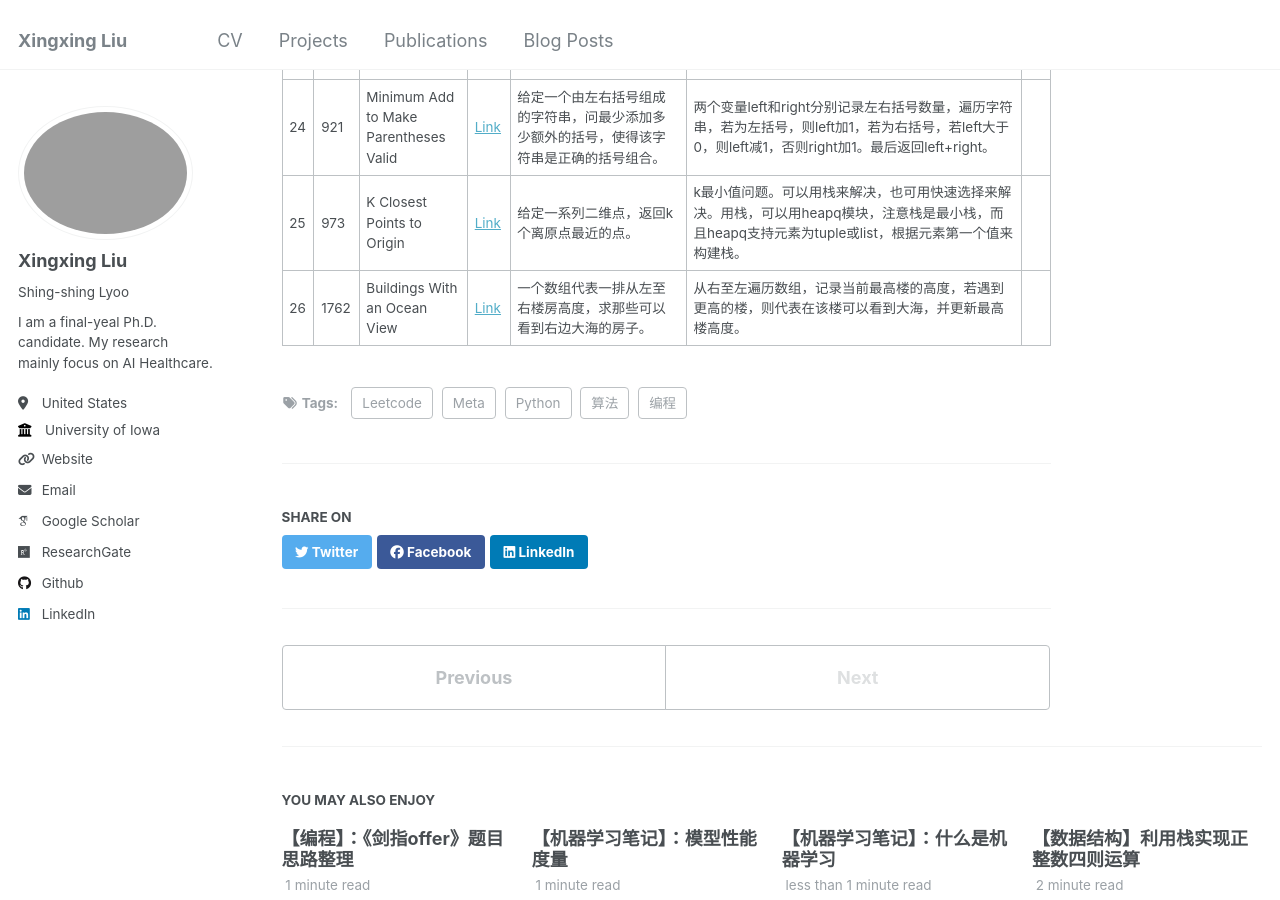
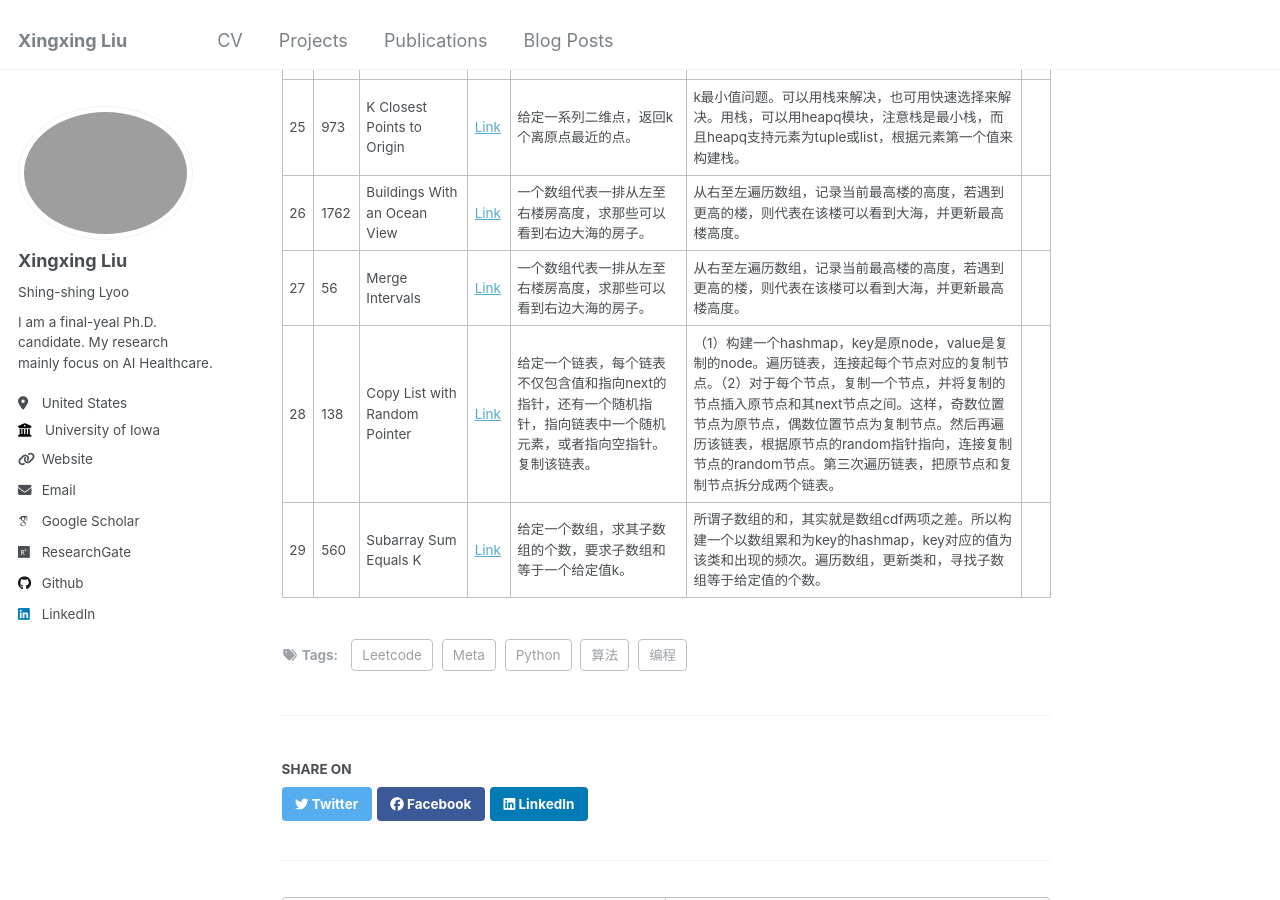
Before and after one commit to xxliu1996/xxliu1996.github.io, a Jekyll site: the page built from _posts/2024-11-10-blog-leetcode-meta.md, in a window 1280 px wide and 900 px high, scrolled down 3495 px. Built offline with Jekyll 4.4.1, drawn with Linux system fonts in a browser that asks for light colours; some web fonts are replaced; some of the changed text lies outside the part shown.

Commit message:
update blog 2024-blog-leetcode-meta

```diff
--- a/_posts/2024-11-10-blog-leetcode-meta.md
+++ b/_posts/2024-11-10-blog-leetcode-meta.md
@@ -42,3 +41,6 @@ tags:
 |24|921|Minimum Add to Make Parentheses Valid|[Link](https://leetcode.com/problems/minimum-add-to-make-parentheses-valid/description/)|给定一个由左右括号组成的字符串，问最少添加多少额外的括号，使得该字符串是正确的括号组合。|两个变量left和right分别记录左右括号数量，遍历字符串，若为左括号，则left加1，若为右括号，若left大于0，则left减1，否则right加1。最后返回left+right。||
 |25|973|K Closest Points to Origin|[Link](https://leetcode.com/problems/k-closest-points-to-origin/description/)|给定一系列二维点，返回k个离原点最近的点。|k最小值问题。可以用栈来解决，也可用快速选择来解决。用栈，可以用heapq模块，注意栈是最小栈，而且heapq支持元素为tuple或list，根据元素第一个值来构建栈。||
 |26|1762|Buildings With an Ocean View|[Link](https://leetcode.com/problems/buildings-with-an-ocean-view/description/)|一个数组代表一排从左至右楼房高度，求那些可以看到右边大海的房子。|从右至左遍历数组，记录当前最高楼的高度，若遇到更高的楼，则代表在该楼可以看到大海，并更新最高楼高度。||
+|27|56|Merge Intervals|[Link](https://leetcode.com/problems/merge-intervals/description/)|一个数组代表一排从左至右楼房高度，求那些可以看到右边大海的房子。|从右至左遍历数组，记录当前最高楼的高度，若遇到更高的楼，则代表在该楼可以看到大海，并更新最高楼高度。||
+|28|138|Copy List with Random Pointer|[Link](https://leetcode.com/problems/copy-list-with-random-pointer/description/)|给定一个链表，每个链表不仅包含值和指向next的指针，还有一个随机指针，指向链表中一个随机元素，或者指向空指针。复制该链表。|（1）构建一个hashmap，key是原node，value是复制的node。遍历链表，连接起每个节点对应的复制节点。（2）对于每个节点，复制一个节点，并将复制的节点插入原节点和其next节点之间。这样，奇数位置节点为原节点，偶数位置节点为复制节点。然后再遍历该链表，根据原节点的random指针指向，连接复制节点的random节点。第三次遍历链表，把原节点和复制节点拆分成两个链表。||
+|29|560|Subarray Sum Equals K|[Link](https://leetcode.com/problems/subarray-sum-equals-k/description/)|给定一个数组，求其子数组的个数，要求子数组和等于一个给定值k。|所谓子数组的和，其实就是数组cdf两项之差。所以构建一个以数组累和为key的hashmap，key对应的值为该类和出现的频次。遍历数组，更新类和，寻找子数组等于给定值的个数。||
```
Also changed, not shown: other parts of _posts/2024-11-10-blog-leetcode-meta.md (+0 -1 lines).
